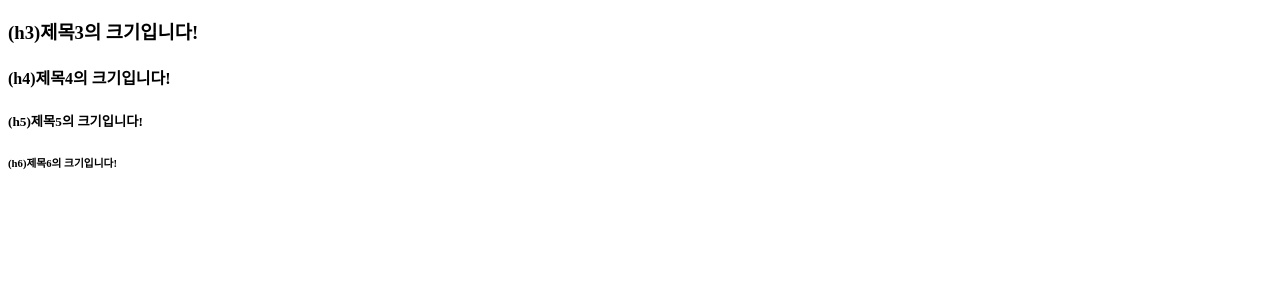
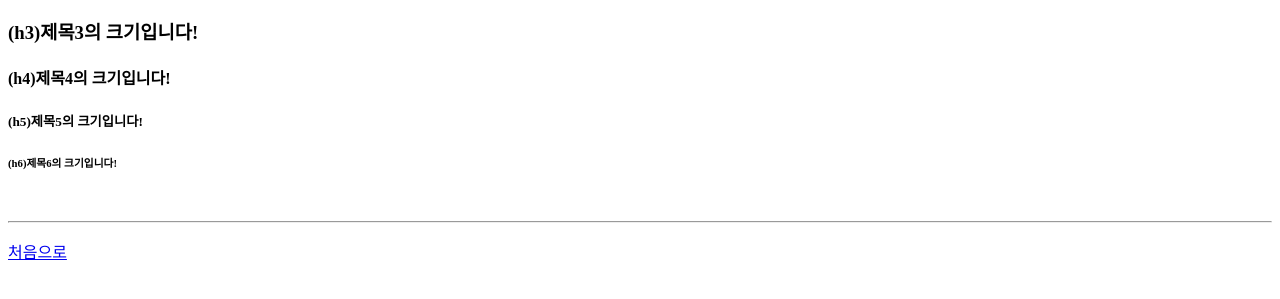
Before and after one commit to allstar2225/HTML5, a plain HTML site: page public/1.heading.html in a window 1280 px wide. Shown: the part 127-426 px from the top of the page. Drawn offline with Linux system fonts and the light colour scheme.

Commit message:
ㅁㄴㅇ

```diff
--- a/public/1.heading.html
+++ b/public/1.heading.html
@@ -31,6 +31,9 @@
     <h6>(h6)제목6의 크기입니다!</h6>
     <br>
 
+    <hr>
+    <p><a href="../index.html">처음으로</a></p>
+
 </body>
 
 </html>
```
